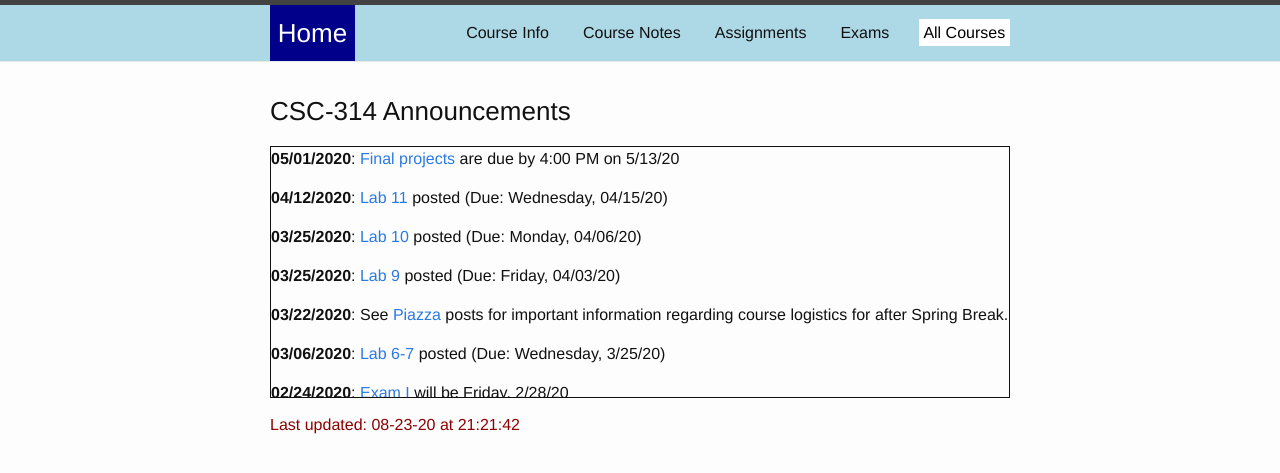
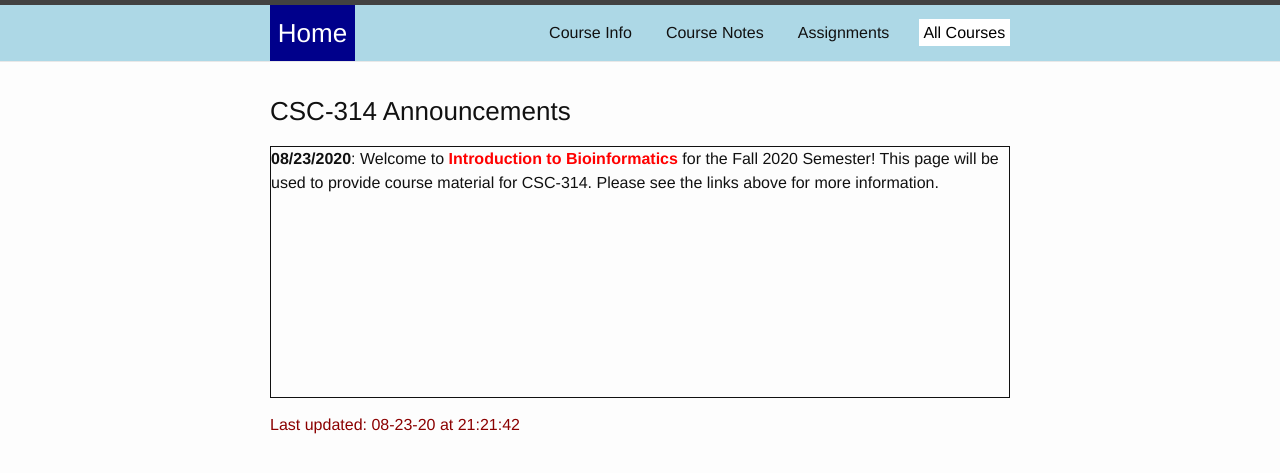
Before and after one commit to gdancik/CSC-314, a Jekyll site: the page built from index.html, in a window 1280 px wide. Shown: the top 473 px of the page. Built offline with Jekyll 4.4.1, drawn with Linux system fonts in a browser that asks for light colours.

Commit message:
Ready for fall 2020

```diff
--- a/index.html
+++ b/index.html
@@ -5,19 +5,6 @@ exclude_from_nav: true
 ---
 
 {% comment %}
-<p><b>5/02/2019</b>: Final project and Lab 11 {% include hwRef.html hwLabel = "posted" %}</p>
-<p><b>4/13/2019</b>: {% include hwRef.html hwLabel = "Lab 9" %} posted (Due: Monday, 4/22/19)</p>
-<p><b>4/07/2019</b>: {% include hwRef.html hwLabel = "Lab 8" %} posted (Due: Monday, 4/15/19)</p>
-<p><b>3/20/2019</b>: {% include hwRef.html hwLabel = "Lab 7" %} posted (Due: Wednesday, 3/27/19)</p>
-<p><b>3/08/2019</b>: {% include hwRef.html hwLabel = "Lab 6" %} posted (Due: Wednesday, 3/20/19)</p>
-<p><b>3/05/2019</b>: {% include hwRef.html hwLabel = "Lab 5" %} posted (Due: Friday, 3/8/19)</p>
-<p><b>2/28/2019</b>: {% include examRef.html examLabel = "Exam I" %} will be Monday, 3/4/19 </p>
-<p><b>2/25/2019</b>: {% include hwRef.html hwLabel = "Lab 4" %} posted (Due: Wednesday, 2/27/19)</p>
-<p><b>2/13/2019</b>: {% include hwRef.html hwLabel = "Lab 3" %} posted (Due: Friday, 2/22/19)</p>
-<p><b>2/06/2019</b>: {% include hwRef.html hwLabel = "Lab 2" %} posted (Due: Wednesday, 2/13/19)</p>
-<p><b>1/27/2019</b>: {% include hwRef.html hwLabel = "Lab 1" %} posted (Due: Wednesday, 2/6/19)</p>
-{% endcomment %}
-
 <p><b>05/01/2020</b>: {% include hwRef.html hwLabel = "Final projects" %} are due by 4:00 PM on 5/13/20</p>
 <p><b>04/12/2020</b>: {% include hwRef.html hwLabel = "Lab 11" %} posted (Due: Wednesday, 04/15/20)</p>
 <p><b>03/25/2020</b>: {% include hwRef.html hwLabel = "Lab 10" %} posted (Due: Monday, 04/06/20)</p>
@@ -29,4 +16,5 @@ exclude_from_nav: true
 <p><b>02/11/2020</b>: {% include hwRef.html hwLabel = "Lab 3" %} posted (Due: Friday, 2/21/20)</p>
 <p><b>02/04/2020</b>: {% include hwRef.html hwLabel = "Lab 2" %} posted (Due: Wednesday, 2/12/20)</p>
 <p><b>01/27/2020</b>: {% include hwRef.html hwLabel = "Lab 1" %} posted (Due: Monday, 2/3/20)</p>
-<p><b>01/17/2020</b>: Welcome to <b style = "color: red"> Introduction to Bioinformatics </b> for the Spring 2020 Semester! This page will be used to provide course material for CSC-314.  Please see the links above for more information. </p>
+{% endcomment %}
+<p><b>08/23/2020</b>: Welcome to <b style = "color: red"> Introduction to Bioinformatics </b> for the Fall 2020 Semester! This page will be used to provide course material for CSC-314.  Please see the links above for more information. </p>
```
Also changed, not shown: assignments.md (+2 -4 lines), exams.md (+2 -2 lines), info.md (+1 -1 lines), notes.md (+1 -1 lines), 2 other files.
